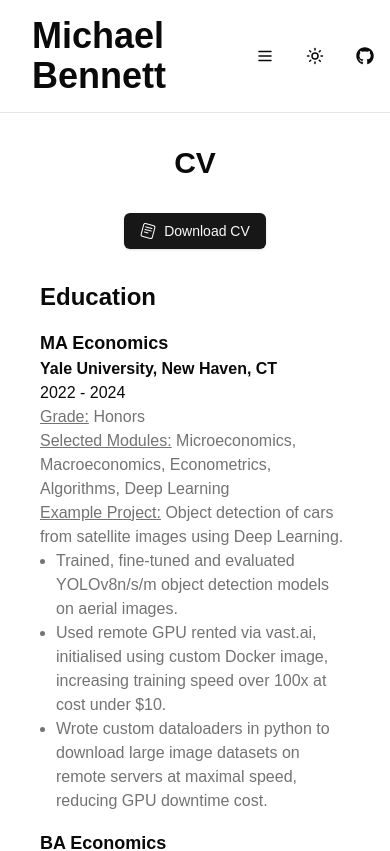
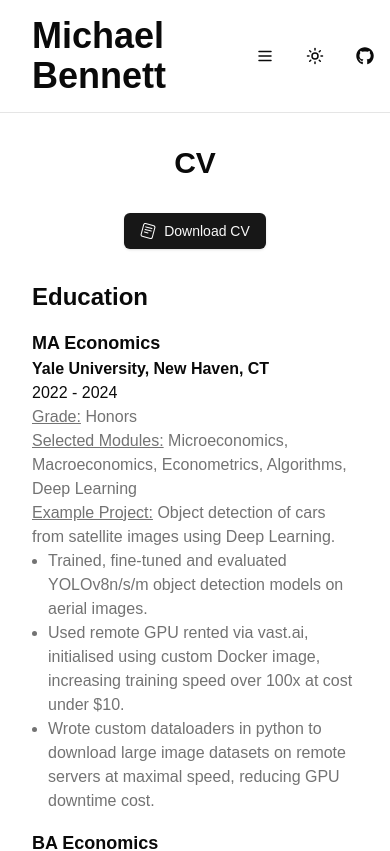
Before and after one commit to michaelbennett99/michaeldabennett.com, a Next.js app: page /cv in a window 390 px wide. Shown: the top 851 px of the page. Built offline with nearby package versions, Linux system fonts and the light colour scheme.

Commit message:
Refactor Section and Container components for improved layout
- Removed unnecessary margin from Section component for cleaner design.
- Updated Container component to adjust horizontal margins for better responsiveness across devices.

```diff
--- a/src/app/cv/_components/section.tsx
+++ b/src/app/cv/_components/section.tsx
@@ -7,7 +7,7 @@ export default function Section({
 }) {
   return (
     <section>
-      <div className="mx-8 my-4">
+      <div className="my-4">
         <h2 className="text-2xl font-bold">{title}</h2>
         <div className="my-4 space-y-4">{children}</div>
       </div>
--- a/src/components/container.tsx
+++ b/src/components/container.tsx
@@ -5,7 +5,7 @@ export default function Container(
 ) {
   return (
     <div
-      className={cn("mx-2 md:mx-8 lg:mx-auto lg:max-w-4xl mb-16", className)}
+      className={cn("mx-8 md:mx-16 lg:mx-auto lg:max-w-4xl mb-16", className)}
     >
       {children}
     </div>
```
